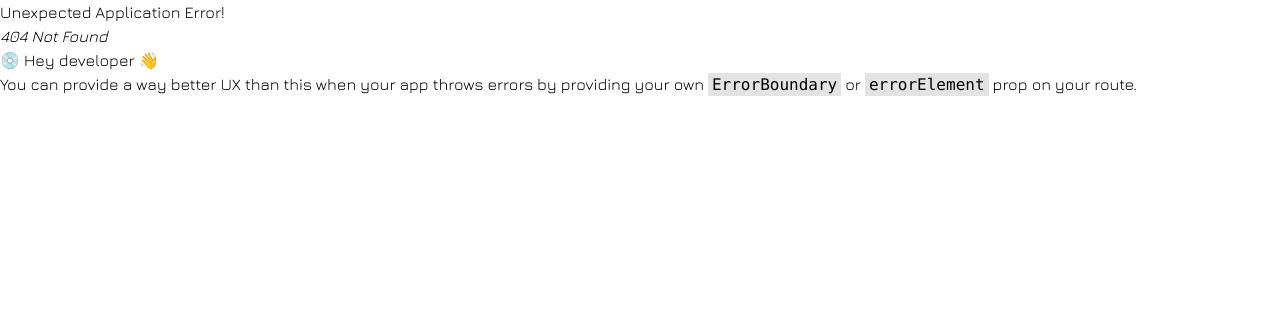
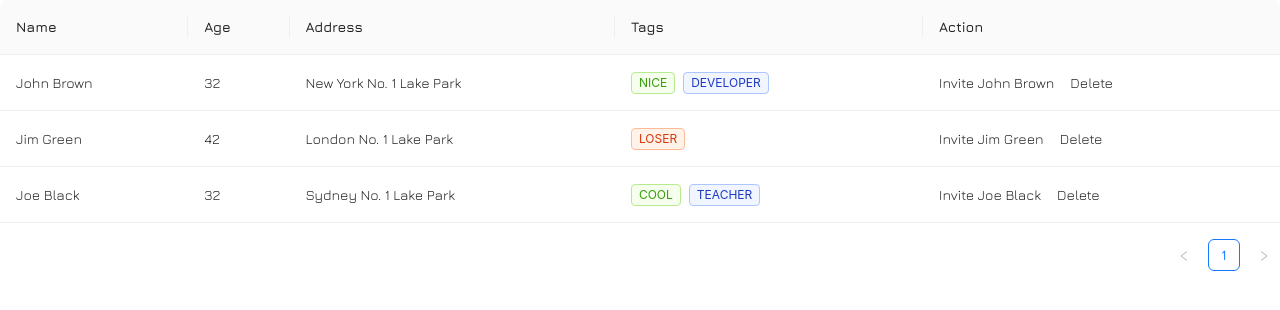
Before and after one commit to LHK190904/NET1814-SWP391-Jewelry-Production-Order-System-Group-1, a React (Vite) app: page /saler in a window 1280 px wide. Before the commit this address had no page. Shown: the top 310 px of the page. Built offline with nearby package versions, Linux system fonts and the light colour scheme.

Commit message:
update saler page

```diff
--- a/src/App.jsx
+++ b/src/App.jsx
@@ -71,7 +71,7 @@
       element: <Admin />,
     },
     {
-      path: " /saler",
+      path: "/saler",
       element: <Saler />,
     },
     {
--- a/src/pages/saler/index.jsx
+++ b/src/pages/saler/index.jsx
@@ -1,7 +1,75 @@
-import React from "react";
-
-function Saler() {
-  return <div>Saler</div>;
-}
-
+import React from 'react';
+import { Space, Table, Tag } from 'antd';
+const columns = [
+  {
+    title: 'Name',
+    dataIndex: 'name',
+    key: 'name',
+    render: (text) => <a>{text}</a>,
+  },
+  {
+    title: 'Age',
+    dataIndex: 'age',
+    key: 'age',
+  },
+  {
+    title: 'Address',
+    dataIndex: 'address',
+    key: 'address',
+  },
+  {
+    title: 'Tags',
+    key: 'tags',
+    dataIndex: 'tags',
+    render: (_, { tags }) => (
+      <>
+        {tags.map((tag) => {
+          let color = tag.length > 5 ? 'geekblue' : 'green';
+          if (tag === 'loser') {
+            color = 'volcano';
+          }
+          return (
+            <Tag color={color} key={tag}>
+              {tag.toUpperCase()}
+            </Tag>
+          );
+        })}
+      </>
+    ),
+  },
+  {
+    title: 'Action',
+    key: 'action',
+    render: (_, record) => (
+      <Space size="middle">
+        <a>Invite {record.name}</a>
+        <a>Delete</a>
+      </Space>
+    ),
+  },
+];
+const data = [
+  {
+    key: '1',
+    name: 'John Brown',
+    age: 32,
+    address: 'New York No. 1 Lake Park',
+    tags: ['nice', 'developer'],
+  },
+  {
+    key: '2',
+    name: 'Jim Green',
+    age: 42,
+    address: 'London No. 1 Lake Park',
+    tags: ['loser'],
+  },
+  {
+    key: '3',
+    name: 'Joe Black',
+    age: 32,
+    address: 'Sydney No. 1 Lake Park',
+    tags: ['cool', 'teacher'],
+  },
+];
+const Saler = () => <Table columns={columns} dataSource={data} />;
 export default Saler;
```
